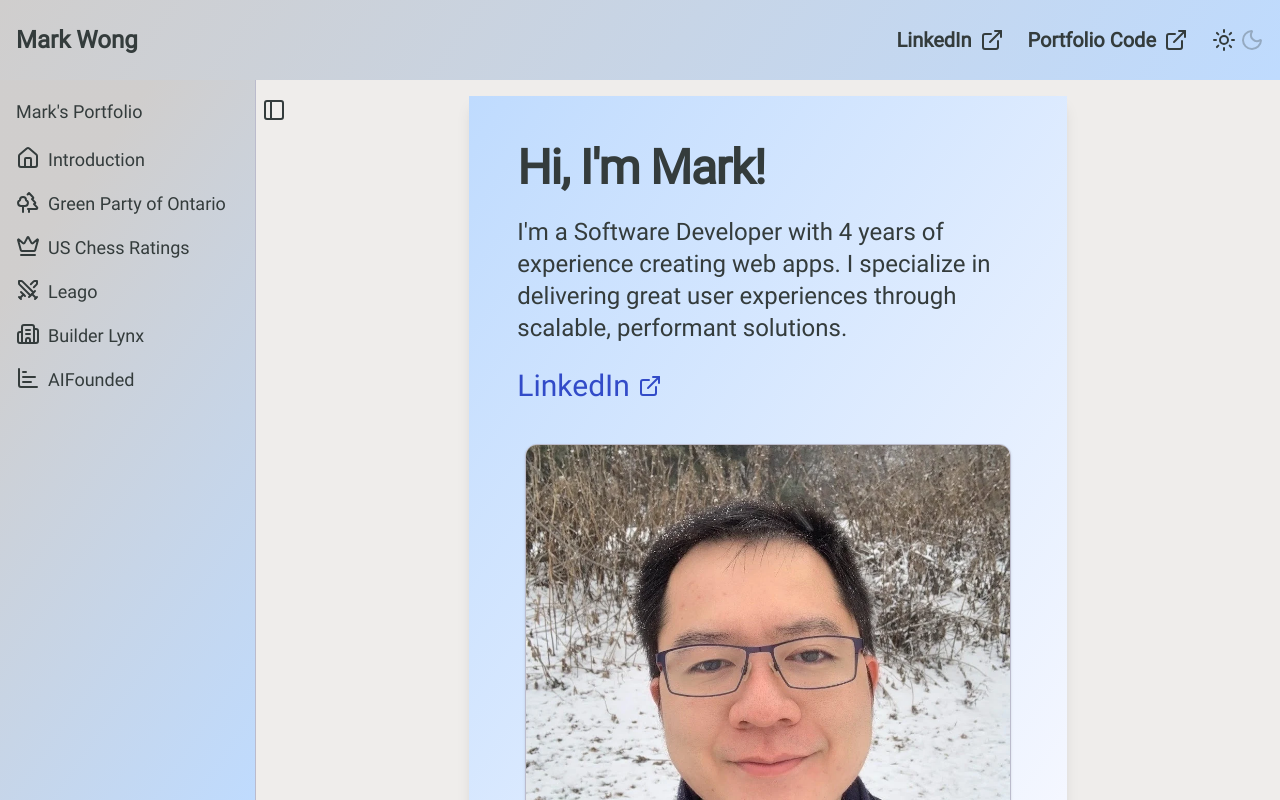
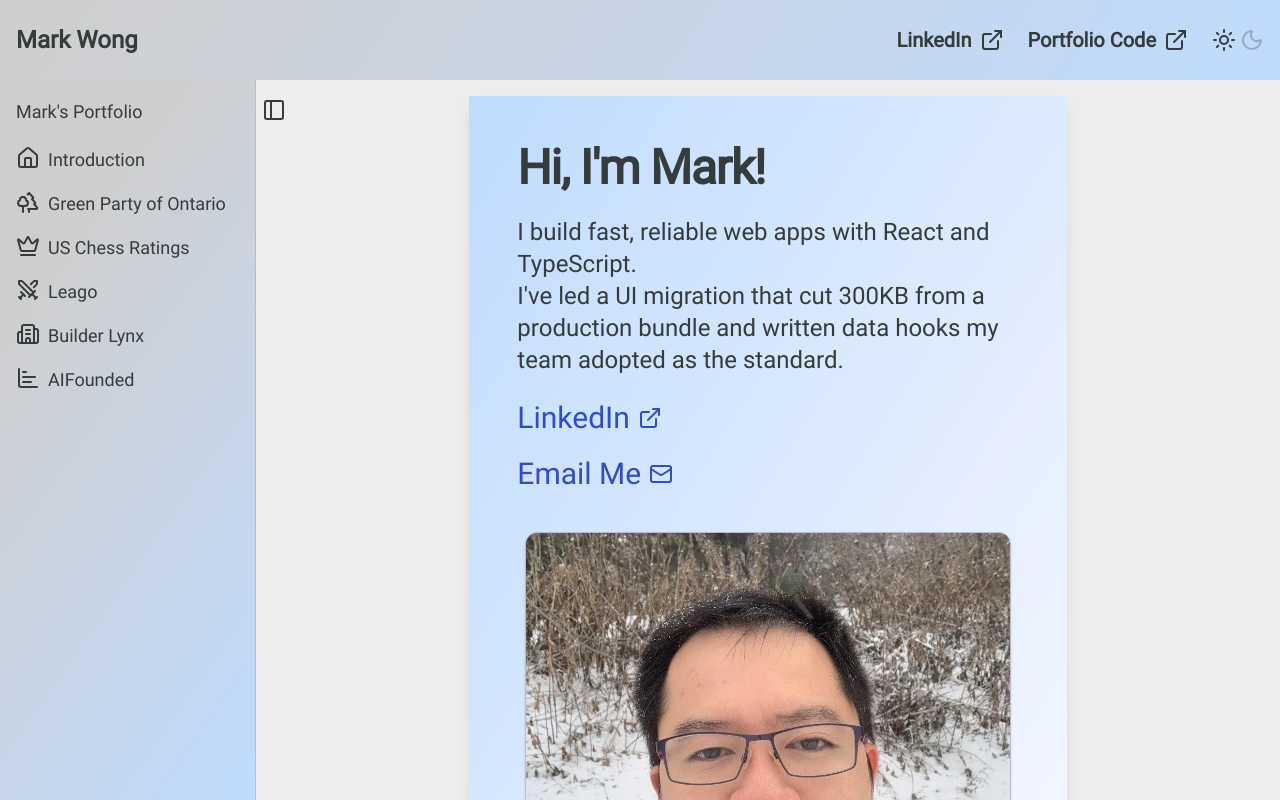
Before and after one commit to markwong167/Portfolio, a Next.js app: page / in a window 1280 px wide. Shown: the top 800 px of the page. Built offline with nearby package versions, Linux system fonts and the light colour scheme.

Commit message:
Rewrite Hero Copy

```diff
--- a/src/assets/sectionData/sectionData.ts
+++ b/src/assets/sectionData/sectionData.ts
@@ -9,12 +9,17 @@ export const intro = {
   id: "intro",
   title: "Hi, I'm Mark!",
   description:
-    "I'm a Software Developer with 4 years of experience creating web apps. I specialize in delivering great user experiences through scalable, performant solutions.",
+    "I build fast, reliable web apps with React and TypeScript.\nI've led a UI migration that cut 300KB from a production bundle and written data hooks my team adopted as the standard.",
   links: [
     {
       id: 1,
       linkText: "LinkedIn",
       link: "https://www.linkedin.com/in/markwong167/",
+    },
+    {
+      id: 2,
+      linkText: "Email Me",
+      link: "mailto:markwong167@gmail.com",
     },
   ],
   linkLeft: true,
--- a/src/views/Portfolio/PortfolioSectionIntro.tsx
+++ b/src/views/Portfolio/PortfolioSectionIntro.tsx
@@ -10,7 +10,7 @@ import {
 import React from "react";
 import { PorfolioSectionPictureCard } from "./PorfolioSectionPictureCard";
 import Link from "next/link";
-import { ExternalLink } from "lucide-react";
+import { ExternalLink, MailIcon } from "lucide-react";
 export const PortfolioSectionIntro = ({
   data,
   isMobile,
@@ -41,7 +41,9 @@ export const PortfolioSectionIntro = ({
           <CardTitle className={titleTextSize}>{data.title}</CardTitle>
         </CardHeader>
         <CardContent className='flex-grow flex gap-4'>
-          <p className={bodyTextSize}>{data.description}</p>
+          <p className={`whitespace-pre-line ${bodyTextSize}`}>
+            {data.description}
+          </p>
           {data.role && (
             <span className={bodyTextSize}>
               <strong>Role:</strong> {data.role}
@@ -66,10 +68,11 @@ export const PortfolioSectionIntro = ({
                 rel='noreferrer noopener'
               >
                 {link.linkText}
-                {!link.link.startsWith("/") &&
-                  !link.link.startsWith("mailto:") && (
-                    <ExternalLink size={24} />
-                  )}
+                {link.link.startsWith("mailto:") ? (
+                  <MailIcon size={24} />
+                ) : (
+                  !link.link.startsWith("/") && <ExternalLink size={24} />
+                )}
               </Link>
             );
           })}
```
